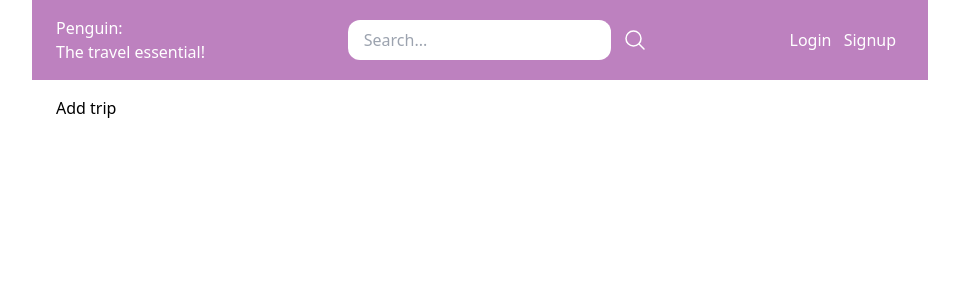
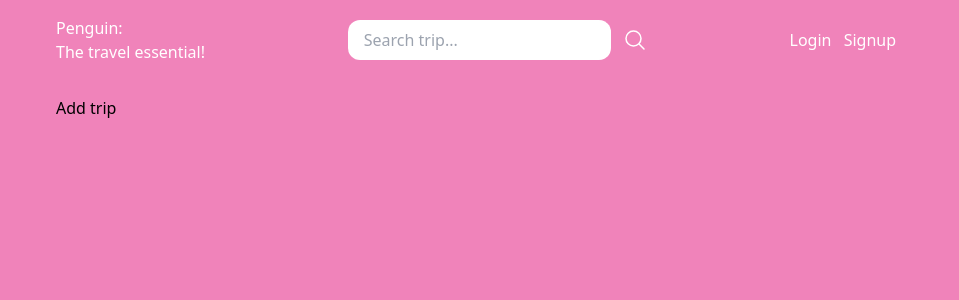
Before and after one commit to SharathRC/travel-tracker-web, a Django app: page / in a window 1280 px wide. Shown: the top 300 px of the page, without its empty margins (160-1119 px from the left). Run offline with Django 4.2, Linux system fonts and the light colour scheme; data that the repository does not hold is empty; some libraries are stand-ins or nearby versions.

Commit message:
new colour theme

```diff
--- a/travel-tracker-web/app/templates/partials/trips.html
+++ b/travel-tracker-web/app/templates/partials/trips.html
@@ -1,7 +1,7 @@
 <div class="flex flex-wrap py-5">
     {% for trip in trips %}
         <div class="trip w-1/3 p-2">
-            <div class="p-4 bg-gray-100">
+            <div class="p-4 bg-gray-100" style="background-color:#57122E;">
                 <a href="{% url 'trip_detail' trip.slug %}">
                     {% if trip.cover_image %}
                         <div class="image mb-2">
--- a/travel-tracker-web/core/templates/base.html
+++ b/travel-tracker-web/core/templates/base.html
@@ -12,15 +12,15 @@
     <script src="https://cdn.tailwindcss.com"></script>
 
 </head>
-<body>
-    <nav class="max-w-4xl mx-auto py-4 px-6 flex items-center justify-between" style="background-color:#BD81BF;">
+<body style="background-color:#F083BA;">
+    <nav class="max-w-4xl mx-auto py-4 px-6 flex items-center justify-between">
         <div class="logo">
             <a href="/" class="text-white">Penguin: </br>The travel essential!</a>
         </div>
 
         <div class="search">
             <form methon="get" action="/search" class="flex items-center space-x-3">
-                <input type='search' name="query" placeholder="Search..." class="py-2 px-4 rounded-xl">
+                <input type='search' name="query" placeholder="Search trip..." class="py-2 px-4 rounded-xl">
                 <button>
                     <svg xmlns="http://www.w3.org/2000/svg" fill="none" viewBox="0 0 24 24" stroke-width="1.5" stroke="currentColor" class="w-6 h-6 text-white">
                         <path stroke-linecap="round" stroke-linejoin="round" d="M21 21l-5.197-5.197m0 0A7.5 7.5 0 105.196 5.196a7.5 7.5 0 0010.607 10.607z" />
--- a/travel-tracker-web/core/templates/homepage.html
+++ b/travel-tracker-web/core/templates/homepage.html
@@ -6,6 +6,7 @@ Penguin: The travel essential
 
 {% block content %}
     <a href="{% url "add_trip" %}" class="text-black">Add trip</a>
+
     {% include 'partials/trips.html' %}
 
 
```
